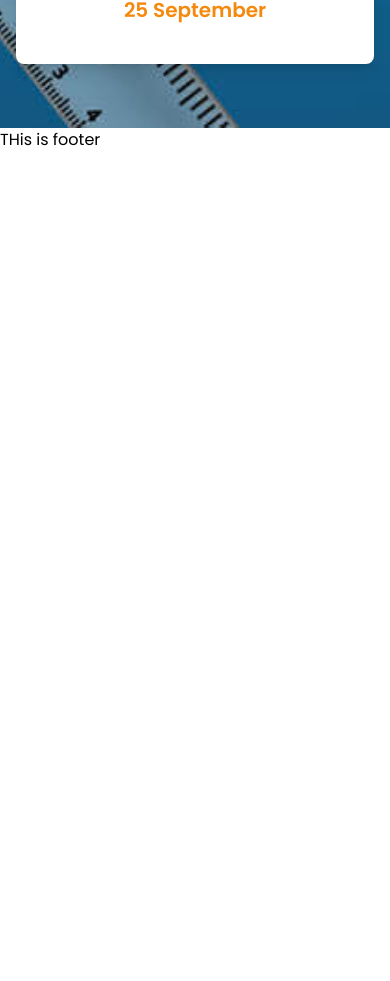
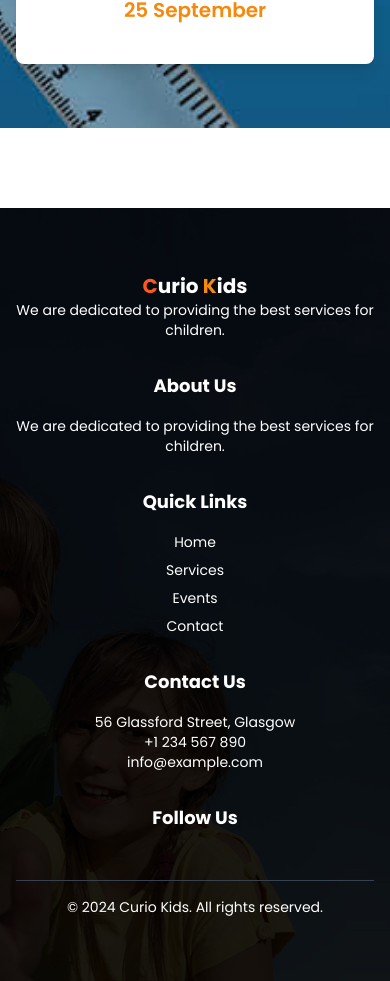
Before and after one commit to Al-Amin49/curio-kids, a Next.js app: page / in a window 390 px wide. Shown: the part 9294-10275 px from the top of the page. Before the commit the page ends 9446 px from the top, so only its background shows below. Built offline with nearby package versions, Linux system fonts and the light colour scheme.

Commit message:
footer added

```diff
--- a/src/app/components/Shared/Foooter.tsx
+++ b/src/app/components/Shared/Foooter.tsx
@@ -1,11 +1,100 @@
-import React from 'react';
+import React from "react";
+import Image from "next/image";
+import backgroundImage from "@/assets/Kids-club-background-01.jpg"; // Ensure the image path is correct
 
-const Foooter = () => {
-    return (
-        <div>
-            <h3>THis is footer</h3>
+const Footer = () => {
+    const currentYear = new Date().getFullYear();
+  return (
+    <div
+      className="relative bg-cover bg-center text-white py-16 mt-20 "
+      style={{
+        backgroundImage: `url(${backgroundImage.src})`,
+      }}
+    >
+      {/* Overlay for transparent effect */}
+      <div className="absolute inset-0 bg-[#000] opacity-90"></div>
+
+      <div className="relative container mx-auto px-4 text-center lg:text-left">
+        {/* Footer Content */}
+        <div className="grid grid-cols-1 md:grid-cols-2 lg:grid-cols-5 gap-8">
+          <div>
+          <h1 className="text-xl lg:text-3xl font-bold">
+              <span className="text-primary">C</span>urio{" "}
+              <span className="text-secondary">K</span>ids
+            </h1>
+
+            <p className="text-sm">
+              We are dedicated to providing the best services for children.
+            </p>
+          </div>
+          {/* Column 1 */}
+          <div>
+          <h4 className="text-lg font-bold mb-4">About Us</h4>
+            <p className="text-sm ">
+              We are dedicated to providing the best services for children.
+            </p>
+          </div>
+          {/* Column 2 */}
+          <div>
+            <h4 className="text-lg font-bold mb-4">Quick Links</h4>
+            <ul className="text-sm space-y-2">
+              <li>
+                <a href="#" className="hover:underline">
+                  Home
+                </a>
+              </li>
+              <li>
+                <a href="#" className="hover:underline">
+                  Services
+                </a>
+              </li>
+              <li>
+                <a href="#" className="hover:underline">
+                  Events
+                </a>
+              </li>
+              <li>
+                <a href="#" className="hover:underline">
+                  Contact
+                </a>
+              </li>
+            </ul>
+          </div>
+          {/* Column 3 */}
+          <div>
+            <h4 className="text-lg font-bold mb-4">Contact Us</h4>
+            <p className="text-sm">56 Glassford Street, Glasgow</p>
+            <p className="text-sm">+1 234 567 890</p>
+            <p className="text-sm">info@example.com</p>
+          </div>
+          {/* Column 4 */}
+          <div>
+            <h4 className="text-lg font-bold mb-4">Follow Us</h4>
+            <div className="flex justify-center lg:justify-start space-x-4">
+              {/* Replace # with actual links */}
+              <a href="#" className="text-xl hover:text-gray-400">
+                <i className="fab fa-facebook"></i>
+              </a>
+              <a href="#" className="text-xl hover:text-gray-400">
+                <i className="fab fa-twitter"></i>
+              </a>
+              <a href="#" className="text-xl hover:text-gray-400">
+                <i className="fab fa-instagram"></i>
+              </a>
+              <a href="#" className="text-xl hover:text-gray-400">
+                <i className="fab fa-linkedin"></i>
+              </a>
+            </div>
+          </div>
         </div>
-    );
+
+        {/* Copyright Section */}
+        <div className="mt-8 border-t border-gray-700 pt-4 text-sm text-center ">
+          <p>&copy; {currentYear} Curio Kids. All rights reserved.</p>
+        </div>
+      </div>
+    </div>
+  );
 };
 
-export default Foooter;
+export default Footer;
```
Also changed, not shown: src/assets/Kids-club-background-01.jpg (added).
